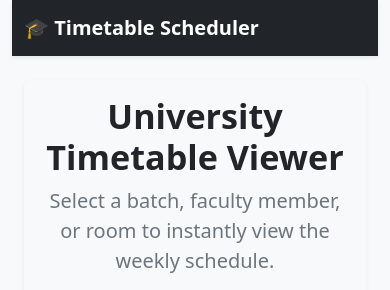
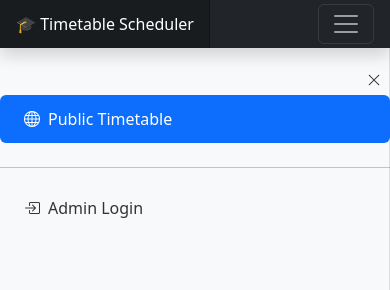
Before and after one commit to Omgp9308/timetable-scheduler, a React (Create React App) app in the folder frontend/: page / in a window 390 px wide. Shown: the top 290 px of the page. Built offline with nearby package versions, Linux system fonts and the light colour scheme; no server answers.

Commit message:
navbar gap correction

```diff
--- a/frontend/src/App.css
+++ b/frontend/src/App.css
@@ -1,44 +1,56 @@
 /*
  * App.css: Global Stylesheet
- *
- * This file contains custom styles that apply across the entire application.
- * It's used for custom layouts, overriding Bootstrap defaults, and styling
- * components that require specific adjustments.
  */
 
 /* --- Global Styles --- */
 body {
-  background-color: #f8f9fa; /* A light grey background for the whole app */
+  background-color: #f8f9fa;
 }
 
-/* --- Admin Dashboard Layout --- */
+/* --- Main Layout Adjustments --- */
+.navbar-brand {
+  padding-top: .75rem;
+  padding-bottom: .75rem;
+  font-size: 1rem;
+  background-color: rgba(0, 0, 0, .25);
+  box-shadow: inset -1px 0 0 rgba(0, 0, 0, .25);
+}
 
-/* The main content area needs a margin on the left to avoid being
-   covered by the fixed sidebar on larger screens. */
-@media (min-width: 768px) {
-  main.col-md-9 {
-    padding-top: 1.5rem;
-    padding-bottom: 1.5rem;
-  }
+.navbar .navbar-toggler {
+    position: absolute;
+    top: .25rem;
+    right: 1rem;
 }
+
 
 /* --- Sidebar Styles --- */
 .sidebar {
   position: fixed;
-  top: 0;      /* <-- Adjusted: Sidebar now starts at the top */
+  top: 0;
   bottom: 0;
   left: 0;
   z-index: 100;
-  padding: 1rem 0; /* <-- Adjusted: Removed the old top padding for the navbar */
-  box-shadow: inset -1px 0 0 rgba(0, 0, 0, 0.1);
+  padding: 48px 0 0; /* Pad for header */
+  box-shadow: inset -1px 0 0 rgba(0, 0, 0, .1);
+  transition: all 0.3s ease-in-out; /* Smooth transition for collapsing */
 }
 
+/* Collapsed state for the sidebar */
+.sidebar.closed {
+  width: 0;
+  padding: 48px 0 0;
+  overflow-x: hidden;
+}
+
+/* Open state for the sidebar */
+.sidebar.open {
+    width: 250px; /* Or your desired width */
+}
+
+
 @media (max-width: 767.98px) {
-  .sidebar {
-    top: 56px; /* Position under the header on mobile */
-    position: relative; /* On mobile, it should not be fixed */
-    height: auto;
-    padding: 1rem;
+  .sidebar.open {
+    width: 100%; /* Take full width on mobile */
   }
 }
 
@@ -46,6 +58,7 @@ body {
   font-weight: 500;
   color: #333;
   padding: 0.75rem 1.5rem;
+  white-space: nowrap; /* Prevent text wrapping when collapsing */
   transition: background-color 0.15s ease-in-out, color 0.15s ease-in-out;
 }
 
@@ -53,20 +66,12 @@ body {
   background-color: #e9ecef;
 }
 
-/*
- * This is the style for the active NavLink.
- * The .active class is automatically added by react-router-dom.
-*/
 .sidebar .nav-link.active {
   color: #fff;
-  background-color: #0d6efd; /* Bootstrap's primary blue */
-}
-
-.sidebar .nav-link.active i {
-  color: #fff;
+  background-color: #0d6efd;
 }
 
 .sidebar-heading {
-  font-size: 0.75rem;
+  font-size: .75rem;
   text-transform: uppercase;
 }
--- a/frontend/src/components/Header.js
+++ b/frontend/src/components/Header.js
@@ -2,21 +2,46 @@ import React from 'react';
 import { Link } from 'react-router-dom';
 
 /**
- * The main header component for the application.
- * It now only displays the brand logo. All user-related actions
- * have been moved to the new dynamic Sidebar.
+ * The main header component.
+ * It now includes a toggle button to control the sidebar's visibility.
  */
-const Header = () => {
+const Header = ({ onToggleSidebar }) => {
   return (
-    <header>
-      <nav className="navbar navbar-expand-lg navbar-dark bg-dark shadow-sm">
-        <div className="container-fluid">
-          {/* Brand logo/name that links back to the homepage */}
-          <Link className="navbar-brand fw-bold" to="/">
-            🎓 Timetable Scheduler
-          </Link>
+    <header className="navbar navbar-dark sticky-top bg-dark flex-md-nowrap p-0 shadow">
+      <Link className="navbar-brand col-md-3 col-lg-2 me-0 px-3" to="/">
+        🎓 Timetable Scheduler
+      </Link>
+
+      {/* This button will be visible on all screen sizes to toggle the sidebar */}
+      <button
+        className="navbar-toggler position-absolute d-md-none collapsed"
+        type="button"
+        data-bs-toggle="collapse"
+        data-bs-target="#sidebarMenu"
+        aria-controls="sidebarMenu"
+        aria-expanded="false"
+        aria-label="Toggle navigation"
+        onClick={onToggleSidebar}
+      >
+        <span className="navbar-toggler-icon"></span>
+      </button>
+
+       {/* A button for desktop view to toggle the sidebar */}
+      <div className="d-none d-md-block">
+        <button
+            className="btn btn-dark"
+            onClick={onToggleSidebar}
+            title="Toggle Sidebar"
+        >
+            <i className="bi bi-list"></i>
+        </button>
+      </div>
+
+      <div className="navbar-nav">
+        <div className="nav-item text-nowrap">
+          {/* This area can be used for other navbar items if needed */}
         </div>
-      </nav>
+      </div>
     </header>
   );
 };
--- a/frontend/src/components/MainLayout.js
+++ b/frontend/src/components/MainLayout.js
@@ -1,29 +1,31 @@
-import React from 'react';
+import React, { useState } from 'react';
 import { Outlet } from 'react-router-dom';
 import Header from './Header';
 import Sidebar from './Sidebar';
 
 /**
  * The main layout for the application.
- * It provides the persistent sidebar and a main content area
- * that now contains both the header and the page content.
+ * It now includes state and handlers to manage a collapsible sidebar.
  */
 const MainLayout = () => {
+  const [isSidebarOpen, setSidebarOpen] = useState(true);
+
+  const toggleSidebar = () => {
+    setSidebarOpen(!isSidebarOpen);
+  };
+
   return (
-    <div className="container-fluid">
-      <div className="row">
-        {/* --- Sidebar Column --- */}
-        {/* This column stays fixed on the left side of the screen. */}
-        <div className="col-md-3 col-lg-2 p-0">
-          <Sidebar />
-        </div>
+    <div>
+      {/* The Header now receives the function to toggle the sidebar */}
+      <Header onToggleSidebar={toggleSidebar} />
 
-        {/* --- Main Content Column --- */}
-        {/* This column now contains BOTH the header and the page's content.
-            The Bootstrap grid classes correctly position it to the right of the sidebar. */}
-        <div className="col-md-9 ms-sm-auto col-lg-10 px-md-4">
-          <Header />
-          <main>
+      <div className="container-fluid">
+        <div className="row">
+          {/* The Sidebar receives its current state and the toggle function */}
+          <Sidebar isOpen={isSidebarOpen} onToggleSidebar={toggleSidebar} />
+
+          {/* Main content's class will change to fill the space when sidebar is closed */}
+          <main className={isSidebarOpen ? "col-md-9 ms-sm-auto col-lg-10 px-md-4" : "col-12 px-md-4"}>
             <Outlet />
           </main>
         </div>
--- a/frontend/src/components/Sidebar.js
+++ b/frontend/src/components/Sidebar.js
@@ -3,43 +3,48 @@ import { NavLink, useNavigate } from 'react-router-dom';
 import { AuthContext } from '../context/AuthContext';
 
 /**
- * The Sidebar component now provides navigation for the entire application.
- * It dynamically changes its content based on whether the user is
- * logged in as an administrator.
+ * The Sidebar component, now collapsible.
+ * It receives `isOpen` and `onToggleSidebar` props to control its state.
  */
-const Sidebar = () => {
-  const { isAuthenticated, logout } = useContext(AuthContext);
+const Sidebar = ({ isOpen, onToggleSidebar }) => {
+  const { isAuthenticated, logout, user } = useContext(AuthContext);
   const navigate = useNavigate();
 
   const handleLogout = () => {
     logout();
-    navigate('/'); // Redirect to homepage after logout
+    navigate('/');
   };
 
+  // The main class of the sidebar will change based on the isOpen prop
+  const sidebarClass = `sidebar bg-light ${isOpen ? 'open' : 'closed'}`;
+
   return (
-    <nav
-      id="sidebarMenu"
-      className="d-md-block bg-light sidebar collapse vh-100"
-    >
+    <nav id="sidebarMenu" className={sidebarClass}>
       <div className="position-sticky pt-3">
+        <div className="d-flex justify-content-end d-md-none">
+             <button onClick={onToggleSidebar} className="btn btn-sm">
+                <i className="bi bi-x-lg"></i>
+            </button>
+        </div>
+
         <ul className="nav flex-column nav-pills">
-          {/* --- Always Visible Links --- */}
           <li className="nav-item mb-2">
             <NavLink to="/" className="nav-link" end>
               <i className="bi bi-globe me-2"></i>
               Public Timetable
             </NavLink>
           </li>
-
           <hr />
-
-          {/* --- Conditional Links Based on Auth State --- */}
           {isAuthenticated ? (
-            // --- Logged-In Admin Links ---
             <>
               <h6 className="sidebar-heading d-flex justify-content-between align-items-center px-3 mt-2 mb-1 text-muted text-uppercase">
                 <span>Admin Panel</span>
               </h6>
+               <li className="nav-item mb-2">
+                <span className="nav-link text-muted">
+                    Welcome, <strong>{user.username}</strong>
+                </span>
+              </li>
               <li className="nav-item mb-2">
                 <NavLink to="/admin/dashboard" className="nav-link">
                   <i className="bi bi-speedometer2 me-2"></i>
@@ -66,15 +71,12 @@ const Sidebar = () => {
               </li>
             </>
           ) : (
-            // --- Logged-Out Link ---
-            <>
             <li className="nav-item mb-2">
               <NavLink to="/login" className="nav-link">
                 <i className="bi bi-box-arrow-in-right me-2"></i>
                 Admin Login
               </NavLink>
             </li>
-            </>
           )}
         </ul>
       </div>
```
Lines whose indentation alone changed are shown as unchanged.
